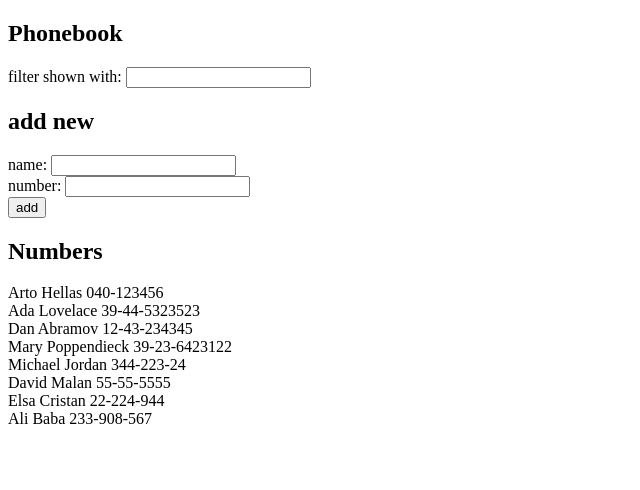
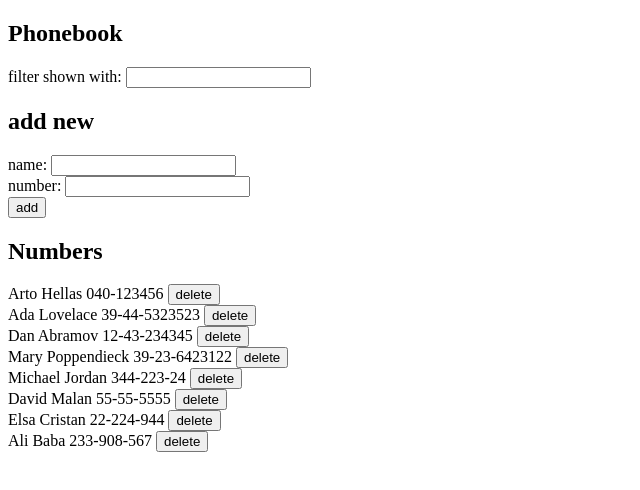
Before and after one commit to Ceheiss/fullstack-open, a React (Vite) app in the folder part2/phonebook/: page / in a window 1280 px wide. Shown: the top 490 px of the page, without its empty margins (0-640 px from the left). Built offline with nearby package versions, Linux system fonts and the light colour scheme; data requests are answered from the project's data file.

Commit message:
finish exercise 2.14

```diff
--- a/part2/phonebook/src/App.jsx
+++ b/part2/phonebook/src/App.jsx
@@ -31,7 +31,8 @@ const App = () => {
   const handleSubmit = (event) => {
     event.preventDefault();
     const isRepeated = Boolean(persons.find(person => person.name == newName));
-    const newPerson = { name: newName, number: newNumber };
+    const id = persons.length + newName.split("")[0] + Date.now();
+    const newPerson = { name: newName, number: newNumber, id };
     if (!isRepeated) {
       setPersons([...persons, newPerson]);
       phonebookService.createPerson(newPerson);
@@ -40,6 +41,16 @@ const App = () => {
     }
     setNewName('');
     setNewNumber('');
+  }
+
+  const handleDelete = (person) => {
+    if (window.confirm(`Do you want to delete ${person.name}?`)) {
+      phonebookService.deletePerson(person.id);
+      const afterDeletion = persons.filter((p) => p.id !== person.id);
+      setPersons(afterDeletion);
+    } else {
+      alert("Person not deleted!")
+    }
   }
 
   const filteredPersons = persons.filter(person => person.name.toUpperCase().includes(filteredName.toUpperCase()));
@@ -56,7 +67,7 @@ const App = () => {
         onSubmit={handleSubmit}
       />
       <h2>Numbers</h2>
-      <Persons filteredPersons={filteredPersons} />
+      <Persons filteredPersons={filteredPersons} handleDelete={handleDelete} />
     </div>
   )
 }
--- a/part2/phonebook/src/components/Persons.jsx
+++ b/part2/phonebook/src/components/Persons.jsx
@@ -1,5 +1,5 @@
-export const Persons = ({filteredPersons}) => (
+export const Persons = ({filteredPersons, handleDelete}) => (
   filteredPersons.map(person => (
-    <div key={person.name}>{person.name} {person.number}</div>
+    <div key={person.name}>{person.name} {person.number} <button onClick={() => handleDelete(person)}>delete</button></div>
   ))
-);
+)
--- a/part2/phonebook/src/services/phonebook.js
+++ b/part2/phonebook/src/services/phonebook.js
@@ -18,8 +18,14 @@ const createPerson = (newPerson) => {
   return request.then(response =>  console.log("Person added correctly: ", response));
 }
 
+const deletePerson = (personId) => {
+  const request = axios.delete(`${baseUrl}/${personId}`);
+  return request.then(response =>  console.log("Person deleted correctly: ", response));
+}
+
 
 export default {
   getPersons,
-  createPerson
+  createPerson,
+  deletePerson
 }
```
